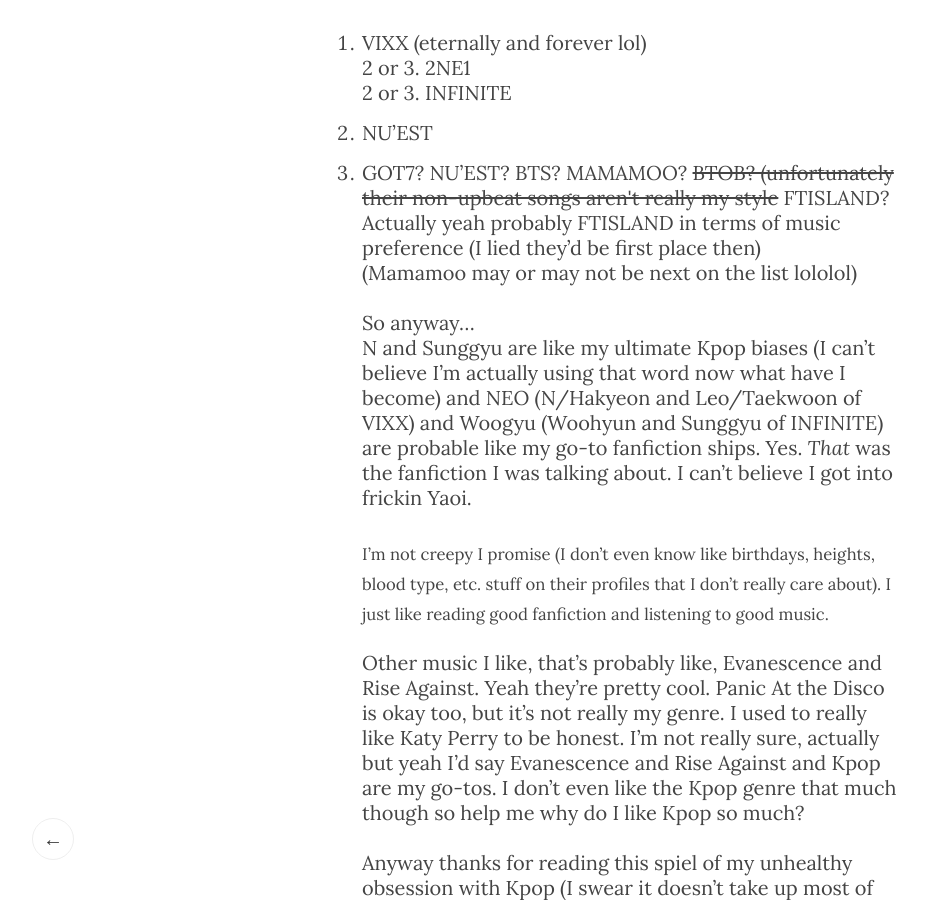
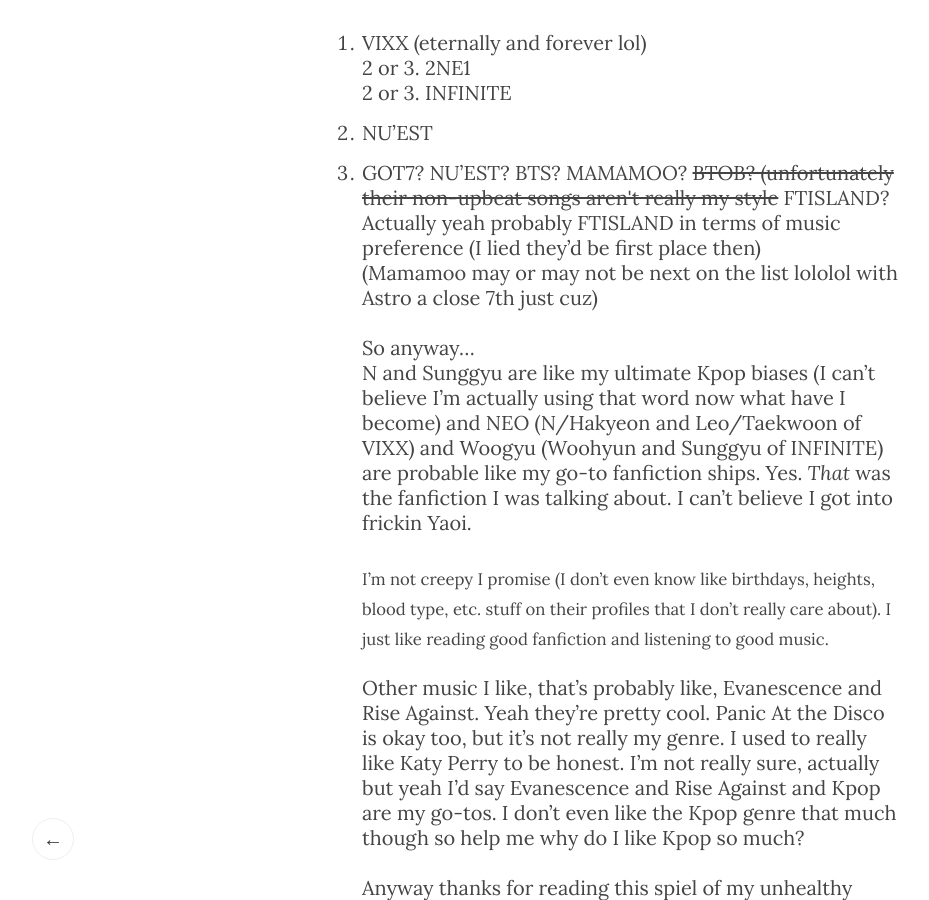
Before and after one commit to quinez/quinez.github.io, a Jekyll site: the page built from _posts/2016-09-19-kpop.markdown, in a window 1280 px wide and 900 px high, scrolled down 3494 px. Shown: the whole window, without its empty margins (8-937 px from the left). Built offline with Jekyll 4.4.1, drawn with Linux system fonts in a browser that asks for light colours; comment, search, counter and statistics services are not loaded.

Commit message:
Post update: Kpop

```diff
--- a/_posts/2016-09-19-kpop.markdown
+++ b/_posts/2016-09-19-kpop.markdown
@@ -39,7 +39,7 @@ So if I were to rank my personal favorites (maybe top 5 ish?) <br/>
 2 or 3. INFINITE <br/>
 4. NU'EST <br/>
 5. GOT7? NU'EST? BTS? MAMAMOO? <strike>BTOB? (unfortunately their non-upbeat songs aren't really my style</strike> FTISLAND? Actually yeah probably FTISLAND in terms of music preference (I lied they'd be first place then) <br/>
-(Mamamoo may or may not be next on the list lololol)
+(Mamamoo may or may not be next on the list lololol with Astro a close 7th just cuz)
 <br/><br/>
 So anyway...
 <br/>
```
